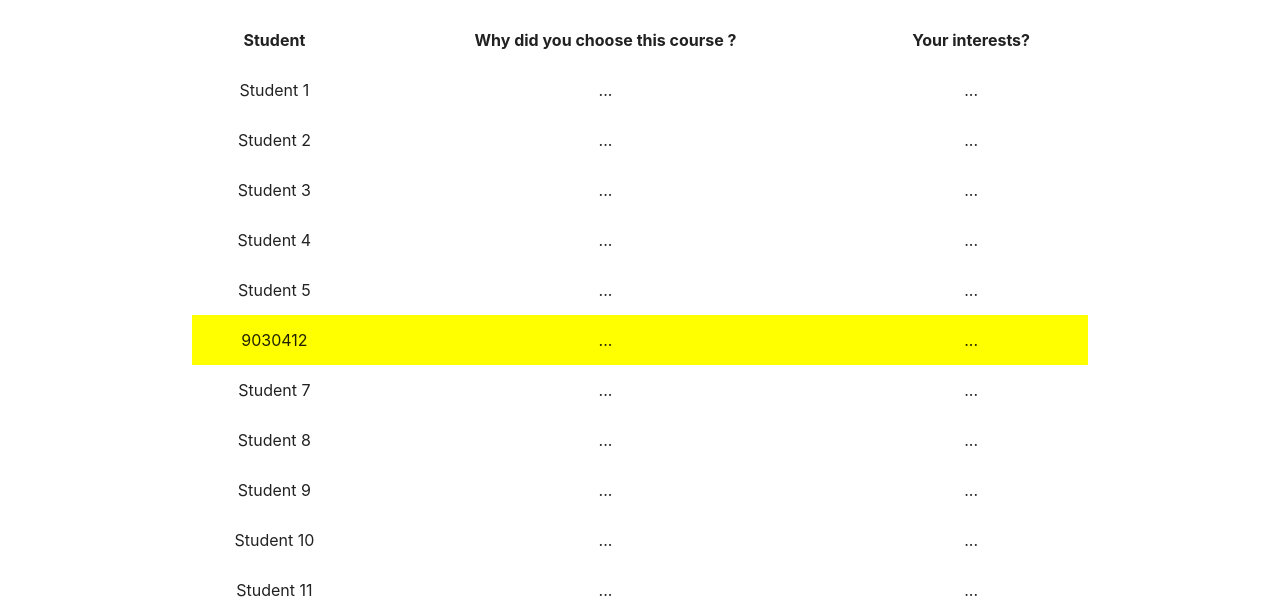
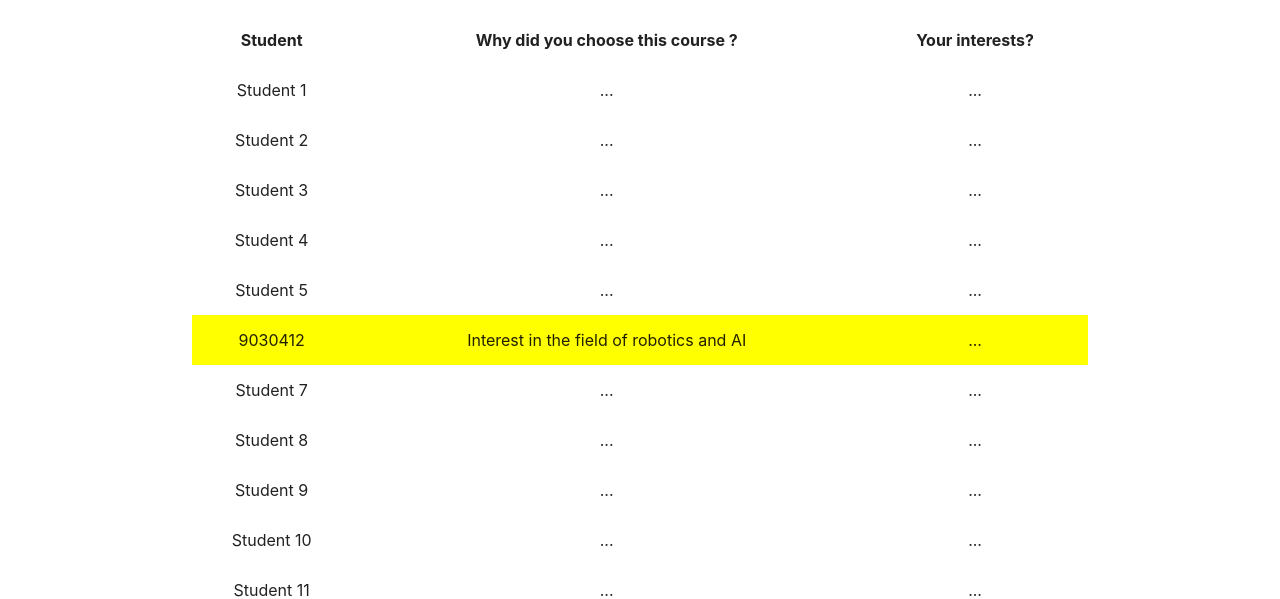
Before and after one commit to kiranvasudev/assignmentGit, a plain HTML site: page index.html in a window 1280 px wide. Shown: the part 208-807 px from the top of the page. Drawn offline with nearby package versions, Linux system fonts and the light colour scheme.

Commit message:
updated name data field for 9030412

```diff
--- a/index.html
+++ b/index.html
@@ -51,7 +51,7 @@
           </tr>
           <tr>
             <td style="background:yellow;">9030412</td>
-            <td style="background:yellow;">...</td>
+            <td style="background:yellow;">Interest in the field of robotics and AI</td>
             <td style="background:yellow;">...</td>
           </tr>
           <tr>
```
